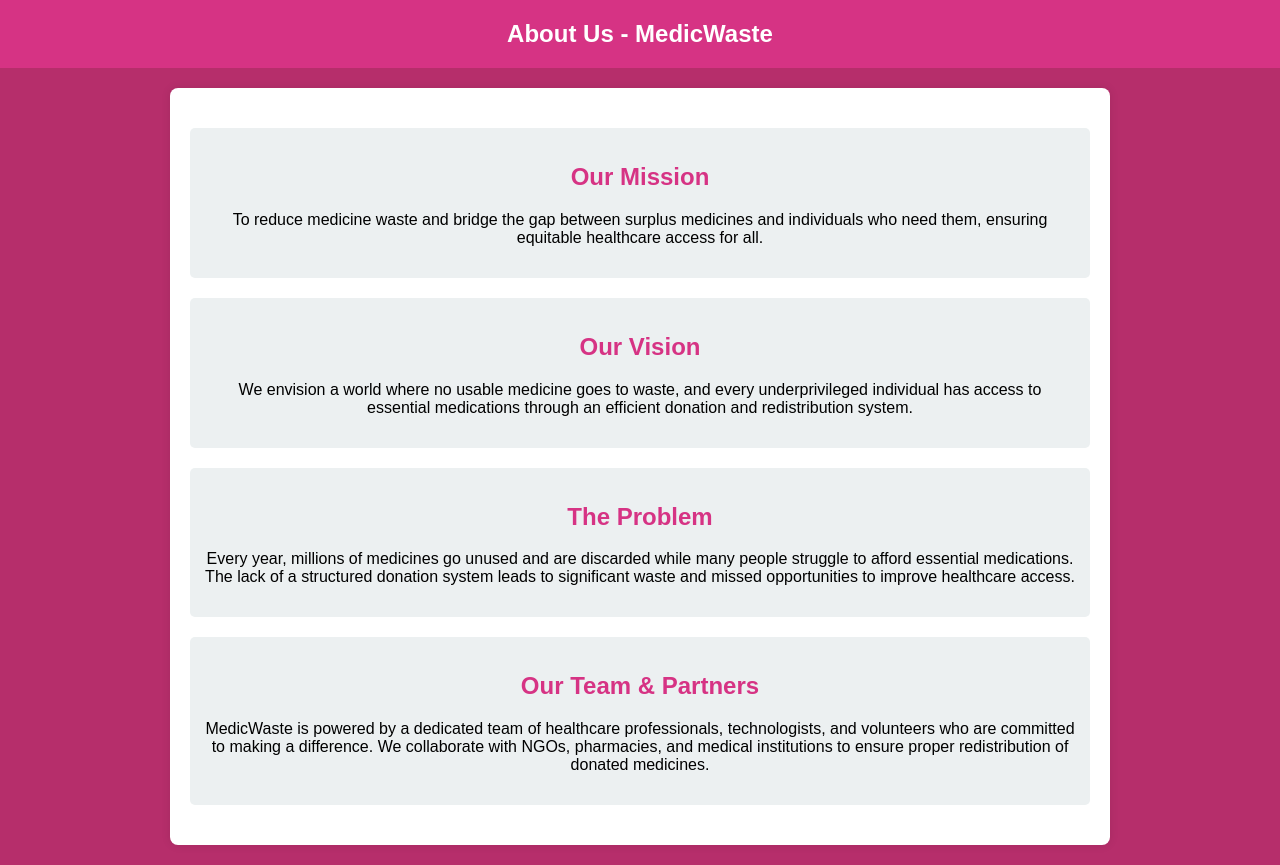
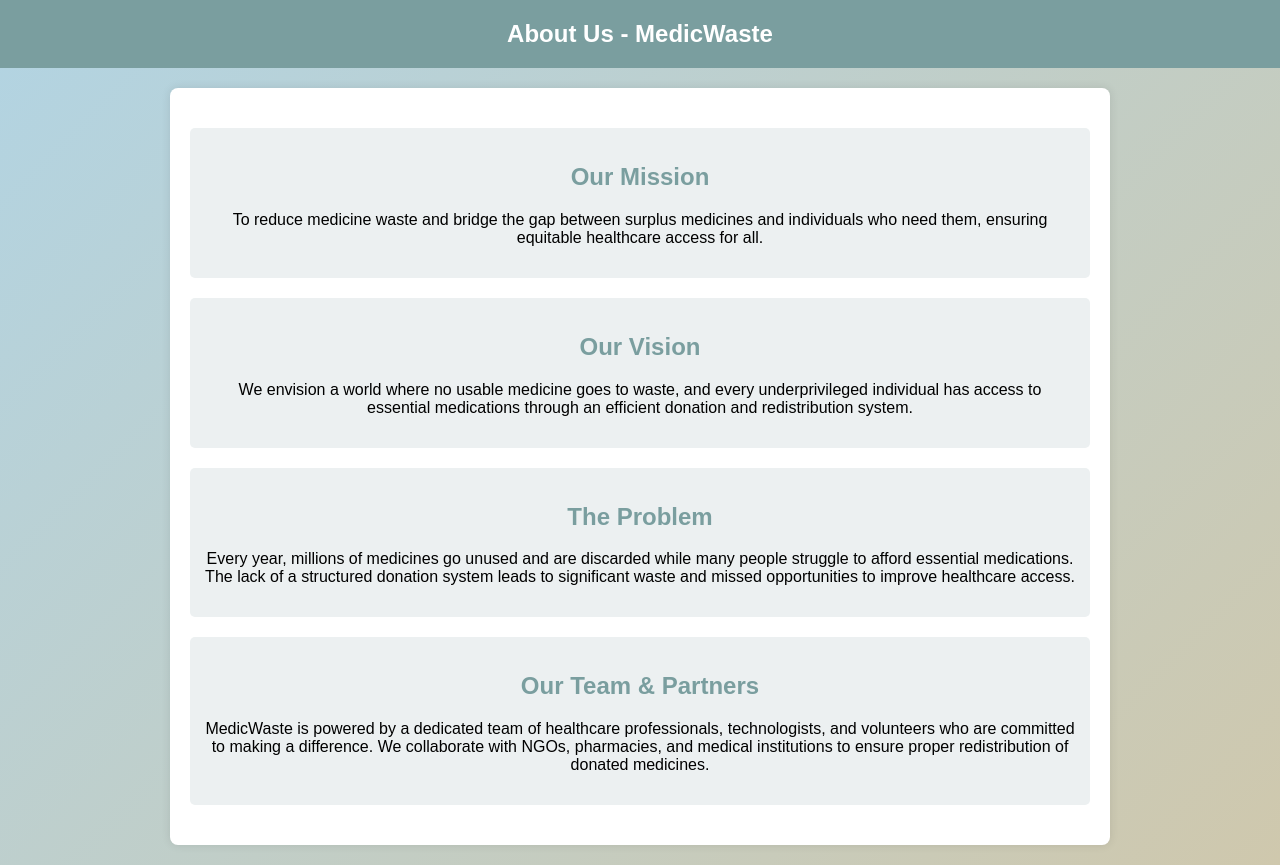
Before and after one commit to neeharika0910/miniproject, a plain HTML site: page about.html in a window 1280 px wide. Drawn offline with Linux system fonts and the light colour scheme.

Commit message:
Update about.html

```diff
--- a/about.html
+++ b/about.html
@@ -11,10 +11,11 @@
             padding: 0;
             background-color: #f4f4f4;
             text-align: center;
-            background: #b62e6b;
+            background: #7a9e9f;
+            background: linear-gradient(135deg, #b2d4e3, #cfc8ad);
         }
         .header {
-            background: #d63384;
+            background: #7a9e9f;
             color: white;
             padding: 20px;
             font-size: 24px;
@@ -35,7 +36,7 @@
             border-radius: 5px;
         }
         h2 {
-            color: #d63384;
+            color: #7a9e9f;
         }
     </style>
 </head>
```
